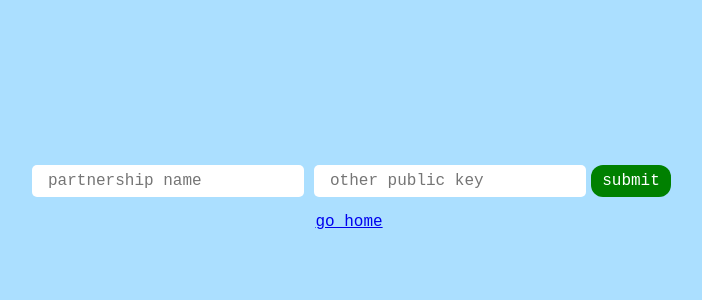
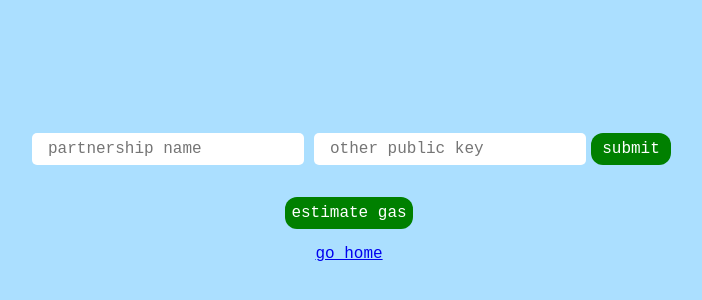
Before and after one commit to acharb/CoffeeNext, a React (Create React App) app: page /new in a window 1280 px wide. Shown: the part 194-494 px from the top of the page, without its empty margins (291-993 px from the left). Built offline with nearby package versions, Linux system fonts and the light colour scheme.

Commit message:
add estimate gas btn

```diff
--- a/src/App.scss
+++ b/src/App.scss
@@ -81,4 +81,11 @@ a {
     display: flex;
     flex-direction: row;
   }
+
+  &__estimate-btn {
+    min-width: 70vh;
+    display: flex;
+    justify-content: center;
+    margin-top: 2rem;
+  }
 }
--- a/src/abi.js
+++ b/src/abi.js
@@ -2,7 +2,7 @@ import Web3 from "web3";
 
 // ganache data:
 const ganacheURL = "http://127.0.0.1:7545";
-const contractAddress = "0xB962CB376fe1D6c79123bb057EFa7ff76f5fd245";
+export const contractAddress = "0xB962CB376fe1D6c79123bb057EFa7ff76f5fd245";
 export const deployOwner = "0x9f4BB5664600F404E0389FfCb6b40fDd53C74e10";
 
 export const contract = () => {
--- a/src/views/NewParty.js
+++ b/src/views/NewParty.js
@@ -1,13 +1,14 @@
 import React, { useState } from "react";
 import { Link } from "react-router-dom";
 
-import { contract } from "../abi.js";
+import { contract, contractAddress } from "../abi.js";
 
 import detectEthereumProvider from "@metamask/detect-provider";
 
 export const NewParty = () => {
   const [newPartnership, setNewPartnership] = useState("");
   const [otherPublicKey, setOtherPublicKey] = useState("");
+  const [gasEstimate, setGasEstimate] = useState("");
   const [message, setMessage] = useState("");
 
   const handleSubmit = async (e) => {
@@ -19,15 +20,34 @@ export const NewParty = () => {
       return;
     }
     const accounts = await ethereum.request({ method: "eth_requestAccounts" });
-
-    // ALEC TODO - allow custom gas configs when sending? can do in metamask?
     try {
       const resp = await contract()
         .methods.register(newPartnership, accounts[0], otherPublicKey)
-        .send({ from: accounts[0], gas: 6721975, gasPrice: "30000000" });
+        .send({ from: accounts[0], gas: 1000000 });
       if (resp.status === true) {
         setMessage("woohoo success!");
       }
+    } catch (e) {
+      console.log({ e });
+      setMessage("oops, something went wrong. Does it already exist?");
+    }
+  };
+
+  const handleEstimate = async (e) => {
+    e.preventDefault();
+    const ethereum = await detectEthereumProvider();
+    if (!ethereum) {
+      alert("Please install MetaMask!");
+      return;
+    }
+    const accounts = await ethereum.request({ method: "eth_requestAccounts" });
+
+    try {
+      const resp = await contract()
+        .methods.register(newPartnership, accounts[0], otherPublicKey)
+        .estimateGas({ from: accounts[0] });
+
+      setGasEstimate(resp);
     } catch (e) {
       console.log({ e });
       setMessage("oops, something went wrong. Does it already exist?");
@@ -59,6 +79,10 @@ export const NewParty = () => {
           </div>
         </div>
       </form>
+      <div className="NewParty__estimate-btn">
+        <button onClick={handleEstimate}>estimate gas</button>
+      </div>
+      <div>{gasEstimate && <div>gas estimate: {gasEstimate}</div>}</div>
       <Link to="/">go home</Link>
       <div>{message}</div>
     </div>
```
